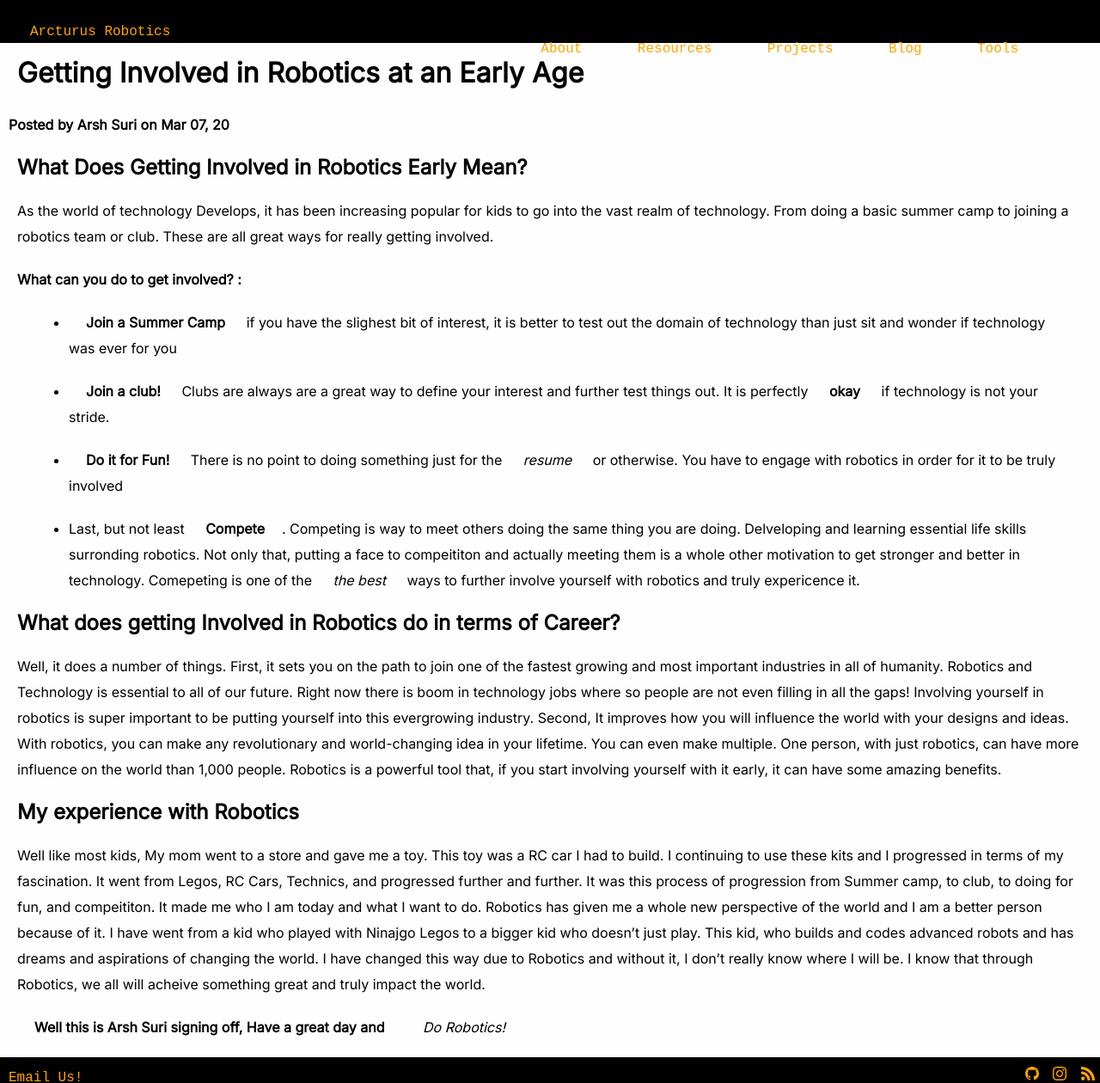
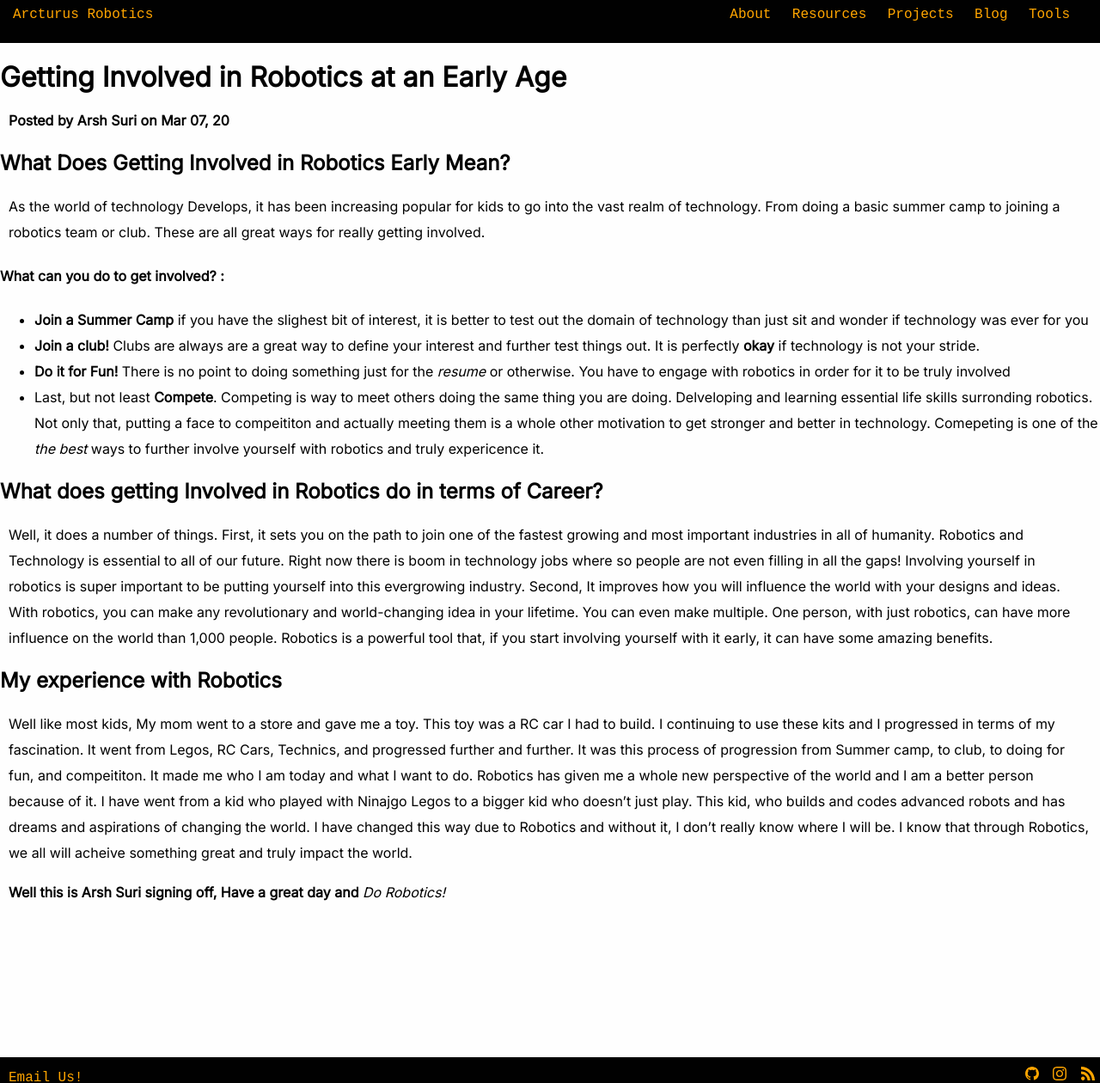
Before and after one commit to arcturus-robotics/arcturusrobotics.com, a Jekyll site: the page built from _posts/2020-03-07-robotics-at-an-early-age.md, in a window 1280 px wide and 1260 px high. Shown: the whole window at 86% size. Built offline with Jekyll 4.4.1, drawn with Linux system fonts in a browser that asks for light colours.

Commit message:
Remove All changes Arsh Did

```diff
--- a/_layouts/post.html
+++ b/_layouts/post.html
@@ -12,7 +12,7 @@ layout: default
         display: inline-block;
         width: auto;
         margin-bottom: 10px;
-        text-align: center;
+
     }
 
     .wrapper>*,
@@ -20,7 +20,7 @@ layout: default
     .wrapper>*>*>* {
         font-family: 'Inter', sans-serif;
         line-height: 30px;
-        margin: 20px;
+
     }
 
     .post-info {
```
